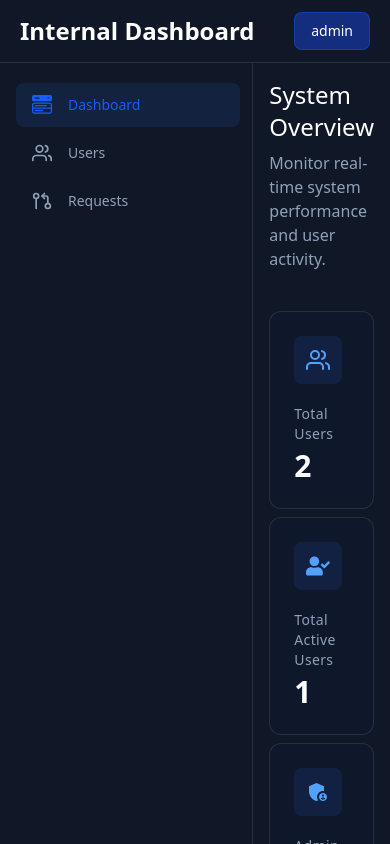
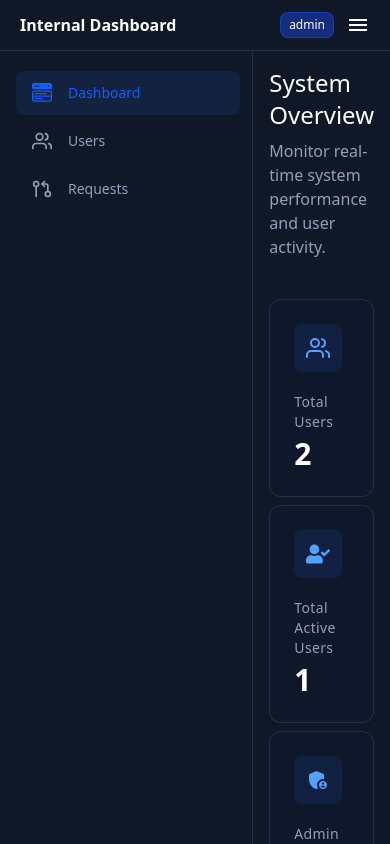
Before and after one commit to itsgauravkumar07/internal-user-management-dashboard, a React (Vite) app: page /dashboard in a window 390 px wide. Shown: the top 844 px of the page. Built offline with nearby package versions, Linux system fonts and the light colour scheme.

Commit message:
Add hamburger menu for sm screens

```diff
--- a/src/components/Navbar.jsx
+++ b/src/components/Navbar.jsx
@@ -1,13 +1,63 @@
+import { useState } from 'react';
 import { useAppContext } from '../context/AppProvider';
+import { MdMenu } from "react-icons/md";
+import { NavLink } from 'react-router-dom';
 
 export default function Navbar(){
 
     const { currentRole } = useAppContext();
+    const [menu, setMenu] = useState(false);
 
     return (
         <nav className='flex justify-between bg-gray-900 items-center py-3 px-5 border-b border-white/10'>
-            <h1 className='font-bold text-2xl text-white'>Internal Dashboard</h1>
-            <p className='text-sm px-4 py-2 bg-blue-800/60 text-white font-medium rounded-lg border border-blue-600/40'>{ currentRole }</p>
+            <h1 className='font-bold text-md md:text-2xl text-white'>Internal Dashboard</h1>
+            <div className='relative'>
+                <div className='flex gap-3 items-center'>
+                    <p className='text-xs px-2 py-1 md:text-sm md:px-4 md:py-2 bg-blue-800/60 text-white font-medium rounded-lg border border-blue-600/40'>{ currentRole }</p>
+                    <p onClick={() => setMenu(!menu)}><MdMenu className='text-white w-6 h-6 md:hidden block'/></p>
+                    {menu &&
+                        <div className='bg-gray-900 border border-white/30 px-3 py-3 absolute top-8 rounded'>
+                            <div className='flex flex-col gap-2'>
+                                <NavbarItem
+                                to="/dashboard"
+                                label="Dashboard"
+                                end
+                                />
+                                <NavbarItem
+                                to="/dashboard/users"
+                                label="Users"
+                                />
+                                <NavbarItem
+                                to="/dashboard/requests"
+                                label="Requests"
+                                />
+
+                            </div>
+                        </div>
+                    }
+                </div>
+            </div>
+
+
         </nav>
     )
 }
+
+function NavbarItem({ to, label, end }) {
+  return (
+    <NavLink
+      to={to}
+      end={end}
+      className={({ isActive }) =>
+        `
+        flex items-center gap-1 px-2 py-1 rounded-lg transition
+        ${isActive
+          ? "bg-blue-500/10 text-blue-600"
+          : "hover:bg-gray-50/3 text-slate-400"}
+        `
+      }
+    >
+      <span className="font-medium text-sm">{label}</span>
+    </NavLink>
+  );
+}
```
Also changed, not shown: src/layouts/AppLayout.jsx (line endings or trailing spaces).
